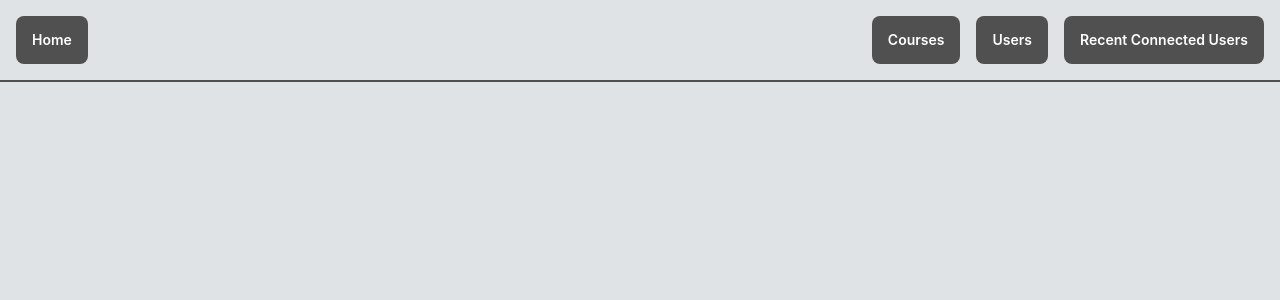
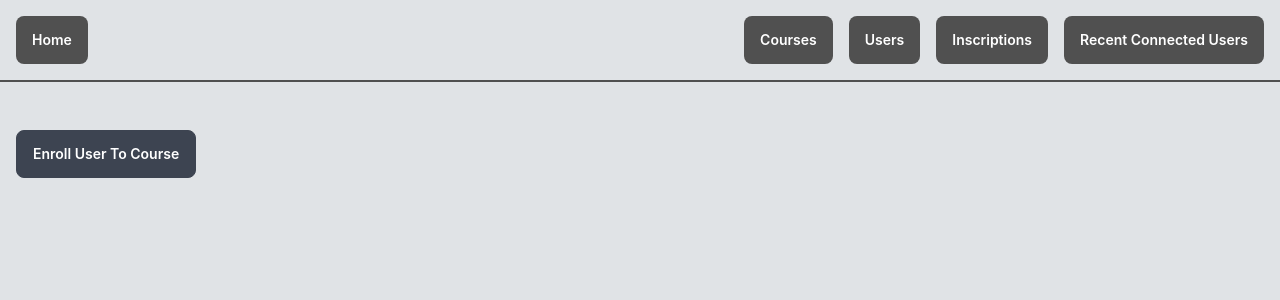
Before and after one commit to diazAimar/examen_FedeDiaz, a React (Vite) app in the folder examen_frontend/: page /inscriptions in a window 1280 px wide. Shown: the top 300 px of the page. Built offline with nearby package versions, Linux system fonts and the light colour scheme; the HTML template or start-up script is replaced by a standard one.

Commit message:
✨ Add Inscriptions pages

```diff
--- a/examen_frontend/src/App.jsx
+++ b/examen_frontend/src/App.jsx
@@ -15,6 +15,10 @@ import Courses from './pages/Courses';
 import CreateCourse from './pages/courses/CreateCourse';
 import EditCourse from './pages/courses/EditCourse';
 import DeleteCourse from './pages/courses/DeleteCourse';
+
+import Inscriptions from './pages/Inscriptions';
+import CreateInscription from './pages/inscriptions/CreateInscription';
+
 import Navbar from './components/shared/Navbar';
 
 import './App.css';
@@ -36,6 +40,9 @@ export default function App() {
             <Route path="/courses/create" element={<CreateCourse />} />
             <Route path="/courses/edit/:cid" element={<EditCourse />} />
             <Route path="/courses/delete/:cid" element={<DeleteCourse />} />
+            <Route path="/inscriptions/" element={<Inscriptions />} />
+            <Route path="/inscriptions/create" element={<CreateInscription />} />
+            <Route path="/inscriptions/delete/:cid" element={<DeleteCourse />} />
           </Routes>
         </div>
         <ToastContainer
--- a/examen_frontend/src/components/shared/Navbar.jsx
+++ b/examen_frontend/src/components/shared/Navbar.jsx
@@ -9,18 +9,21 @@ export default function Navbar() {
             Home
           </Link>
         </div>
-        <div>
+        <div className="flex gap-x-4">
           <Link
             to="/courses"
             className="btn bg-primary-black hover:bg-slate-600 border-0 capitalize"
           >
             Courses
           </Link>
+          <Link to="/users" className="btn bg-primary-black hover:bg-slate-600 border-0 capitalize">
+            Users
+          </Link>
           <Link
-            to="/users"
-            className="btn bg-primary-black hover:bg-slate-600 border-0 capitalize mx-4"
+            to="/inscriptions"
+            className="btn bg-primary-black hover:bg-slate-600 border-0 capitalize"
           >
-            Users
+            Inscriptions
           </Link>
           <Link
             to="/api_users"
--- /dev/null
+++ b/examen_frontend/src/pages/Inscriptions.jsx
@@ -0,0 +1,18 @@
+import { useState, useEffect } from 'react';
+import { Link } from 'react-router-dom';
+
+import EnrollUserForm from '../components/forms/EnrollUserForm';
+
+import apiInstance from '../instance';
+
+export default function Inscriptions() {
+  return (
+    <div className="">
+      <div className="mb-8">
+        <Link to="/inscriptions/create" className="btn capitalize">
+          Enroll User to Course
+        </Link>
+      </div>
+    </div>
+  );
+}
--- /dev/null
+++ b/examen_frontend/src/pages/inscriptions/CreateInscription.jsx
@@ -0,0 +1,33 @@
+import { useState, useEffect } from 'react';
+
+import EnrollUserForm from '../../components/forms/EnrollUserForm';
+
+import apiInstance from '../../instance';
+
+export default function CreateInscription() {
+  const [courses, setCourses] = useState(null);
+  const [users, setUsers] = useState(null);
+
+  useEffect(() => {
+    const fetchCourses = async () => {
+      let result = null;
+      result = await apiInstance.get('/courses/read.php');
+      setCourses(result.data.courses);
+    };
+
+    const fetchUsers = async () => {
+      let result = null;
+      result = await apiInstance.get('/users/read.php');
+      setUsers(result.data.users);
+    };
+    fetchCourses();
+    fetchUsers();
+  }, []);
+
+  return (
+    <div className="">
+      <h2 className="mb-4 text-center">Create Inscription</h2>
+      <EnrollUserForm courses={courses} users={users} />
+    </div>
+  );
+}
--- /dev/null
+++ b/examen_frontend/src/pages/inscriptions/DeleteInscription.jsx
@@ -0,0 +1,5 @@
+import React from 'react';
+
+export default function DeleteInscription() {
+  return <div>DeleteInscription</div>;
+}
```
